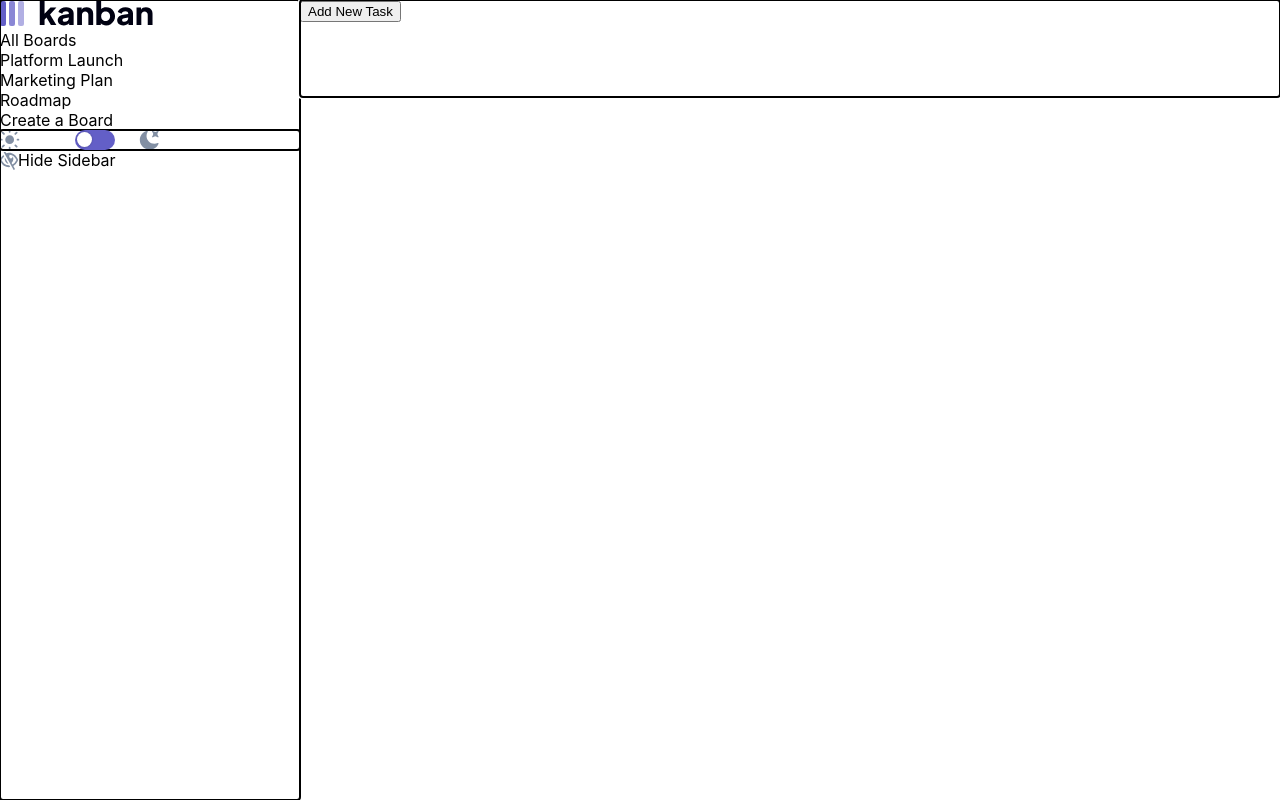
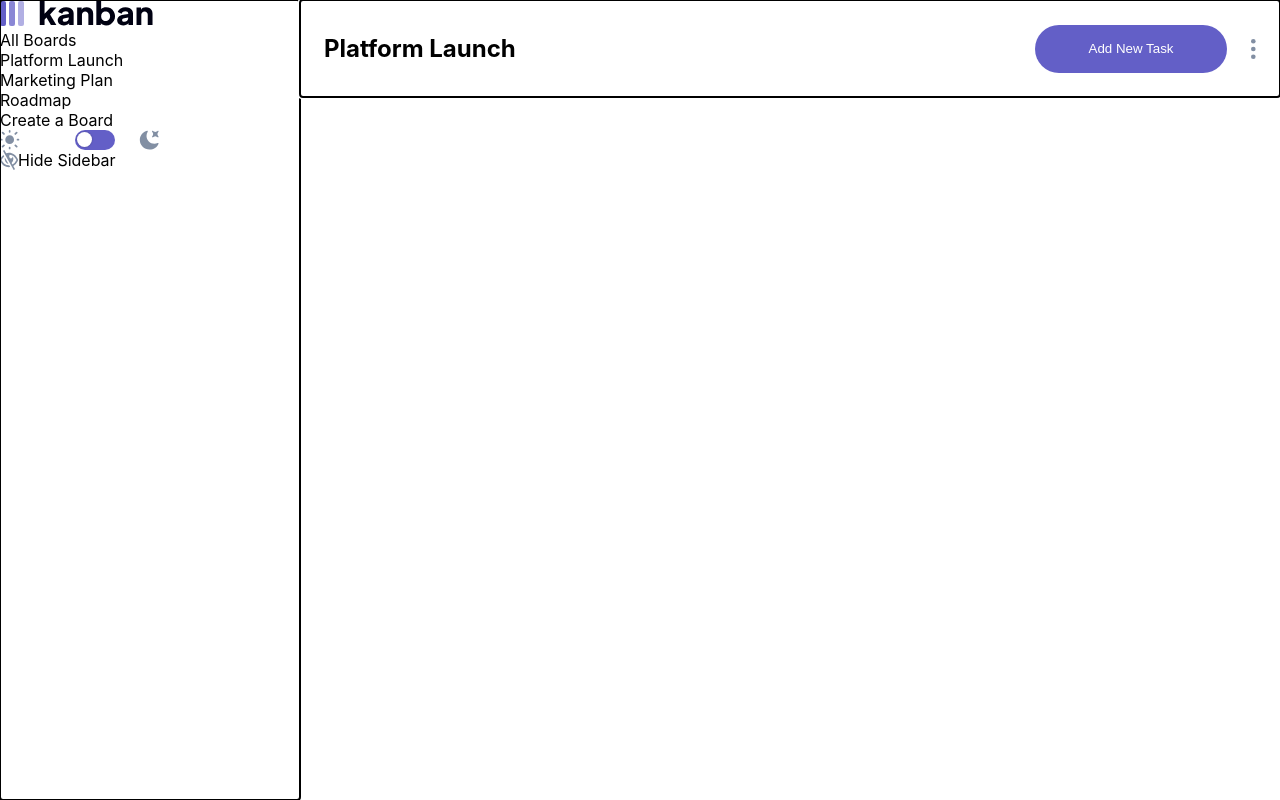
Before and after one commit to aliuwd927/kanban-task-management-web-app, a React (Create React App) app in the folder client/: page / in a window 1280 px wide. Built offline with nearby package versions, Linux system fonts and the light colour scheme.

Commit message:
updated css layout

```diff
--- a/client/src/App.css
+++ b/client/src/App.css
@@ -15,16 +15,27 @@
 }
 
 .header_Add_Task_Container{
+  display: flex;
   width: 100%;
   height: 6.063rem;
   outline: auto;
+  justify-content: space-between;
+  align-items: center;
+  padding: 24px;
+}
+
+.task_Container{
+  display: flex;
+  justify-content: center;
+  align-items: center;
+  gap: 24px;
 }
 
 .theme_Container{
   display: flex;
   gap: 1.5rem;
   height: 20px;
-  outline: auto;
+
 }
 
 .show_hide_SideBar_Container{
@@ -34,15 +45,33 @@
 .slide_Container{
   width: 40px;
   height: 20px;
-  background-color: "red";
   border-radius: 15px;
-  outline: auto;
 }
 
 .hide_SideBar_Text{
   margin: 0 auto;
   font-size: 1rem;
 }
+
+/* Add Task Button*/
+
+.add_Task{
+  background-color: #635FC7;
+  width: 192px;
+  height: 48px;
+  border:none;
+  border-radius: 50px;
+  color: white;
+  text-align: center;
+  text-decoration: none;
+  cursor: pointer;
+}
+
+.add_Task:hover{
+  background-color: #A8A4FF;
+}
+/* Add Task Button*/
+
 
 /* Slide Toggle */
 
--- a/client/src/components/header/Header.tsx
+++ b/client/src/components/header/Header.tsx
@@ -1,11 +1,14 @@
 import React from "react";
+import iconEllipsis from "../../assets/icon-vertical-ellipsis.svg";
 
 export default function HeaderTask() {
   return (
     <div className="header_Add_Task_Container">
-      <form action="">
-        <button>Add New Task</button>
-      </form>
+      <h2>Platform Launch</h2>
+      <div className="task_Container">
+        <button className="add_Task">Add New Task</button>
+        <img src={iconEllipsis} alt="" />
+      </div>
     </div>
   );
 }
```
